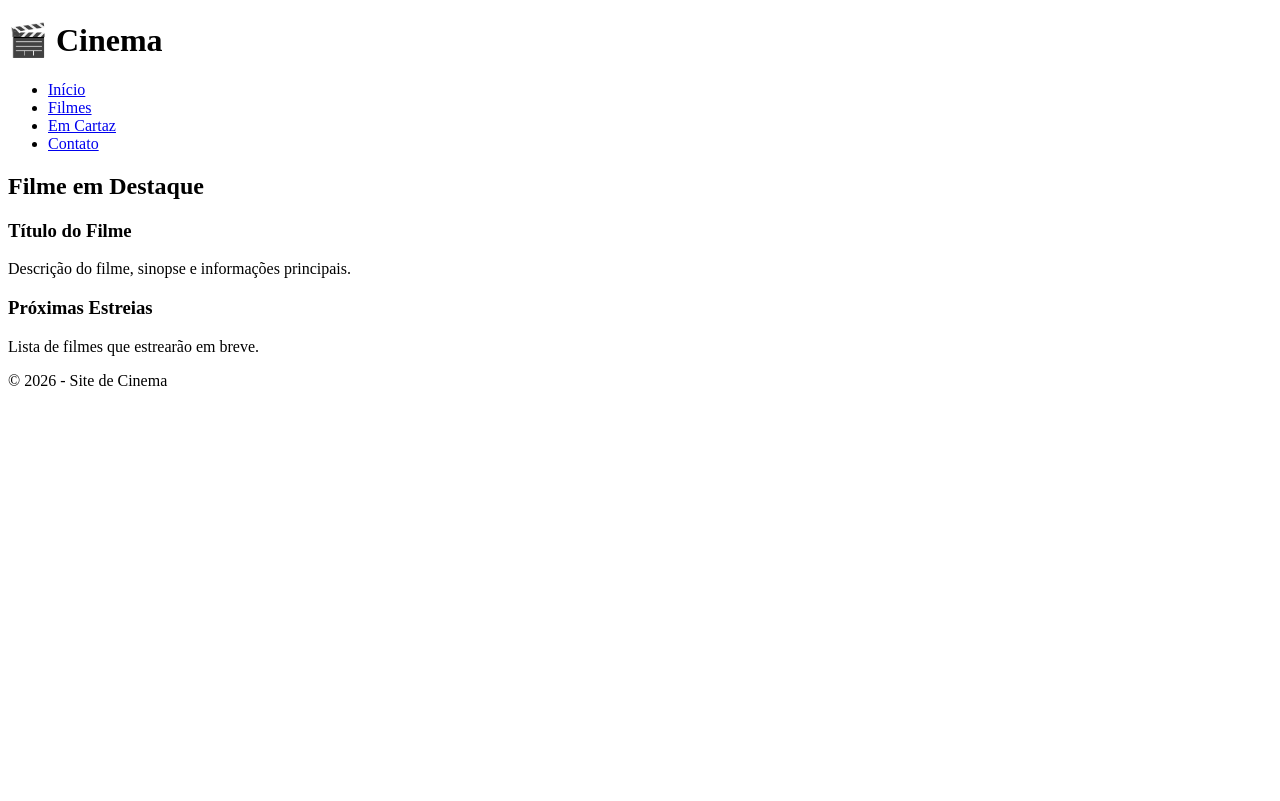
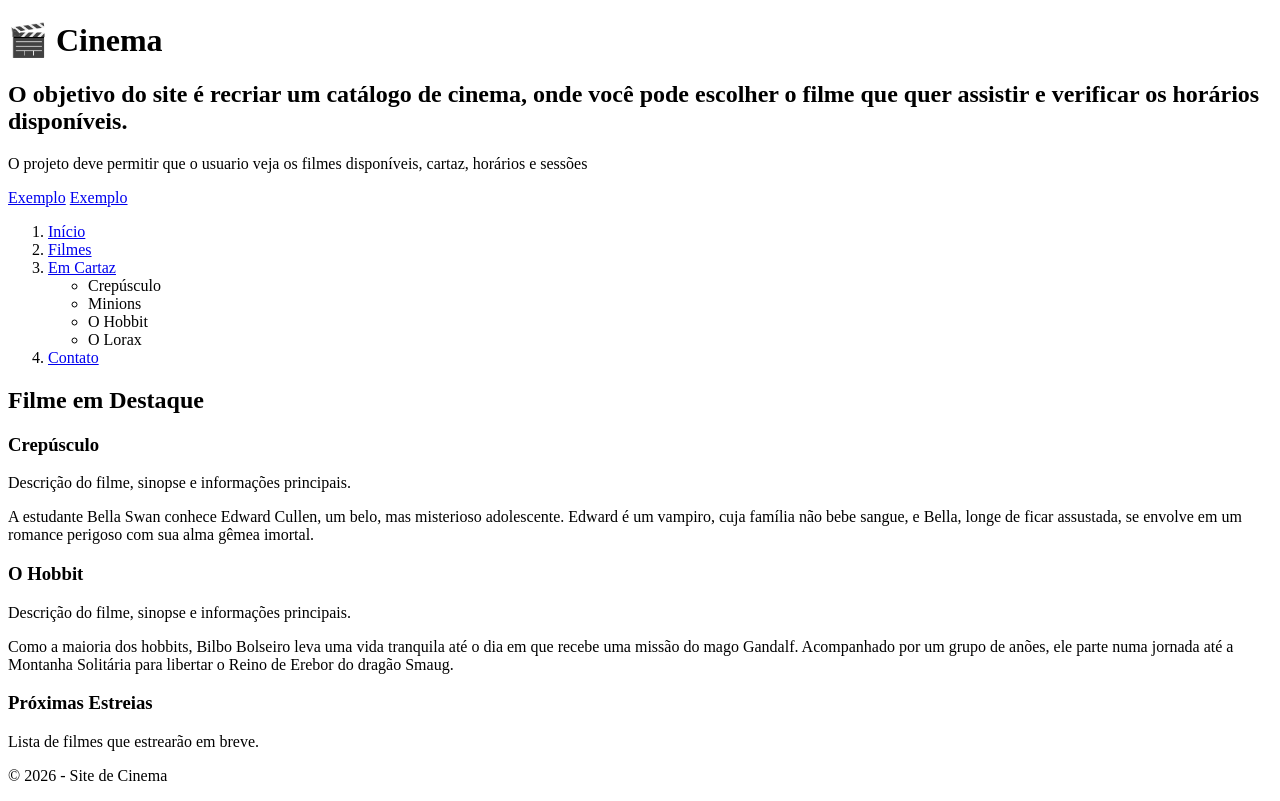
Before and after one commit to Androrc/cinema, a plain HTML site: page cinema.html in a window 1280 px wide. Drawn offline with Linux system fonts and the light colour scheme.

Commit message:
Uptd: Aula 3
- Estrutura
- Novos Tópicos

```diff
--- a/cinema.html
+++ b/cinema.html
@@ -10,13 +10,25 @@
 
     <header>
         <h1>🎬 Cinema</h1>
+        <H2>O objetivo do site é recriar um catálogo de cinema, onde você pode escolher o filme que quer assistir e verificar os horários
+            disponíveis.
+        </H2>
+        <p>O projeto deve permitir que o usuario veja os filmes disponíveis, cartaz, horários e sessões</p>
+        <a href="https://www.cinearaujo.com.br/">Exemplo</a>
+        <a href="https://www.cinemark.com.br/"> Exemplo</a>
         <nav>
-            <ul>
+            <ol>
                 <li><a href="#">Início</a></li>
                 <li><a href="#">Filmes</a></li>
                 <li><a href="#">Em Cartaz</a></li>
+                    <ul>
+                        <li>Crepúsculo</li>
+                        <li>Minions</li>
+                        <li>O Hobbit</li>
+                        <li>O Lorax</li>
+                    </ul>
                 <li><a href="#">Contato</a></li>
-            </ul>
+            </ol>
         </nav>
     </header>
 
@@ -24,8 +36,12 @@
         <section>
             <h2>Filme em Destaque</h2>
             <article>
-                <h3>Título do Filme</h3>
+                <h3>Crepúsculo</h3>
                 <p>Descrição do filme, sinopse e informações principais.</p>
+                <p>A estudante Bella Swan conhece Edward Cullen, um belo, mas misterioso adolescente. Edward é um vampiro, cuja família não bebe sangue, e Bella, longe de ficar assustada, se envolve em um romance perigoso com sua alma gêmea imortal.</p>
+                <h3>O Hobbit</h3>
+                <p>Descrição do filme, sinopse e informações principais.</p>
+                <p>Como a maioria dos hobbits, Bilbo Bolseiro leva uma vida tranquila até o dia em que recebe uma missão do mago Gandalf. Acompanhado por um grupo de anões, ele parte numa jornada até a Montanha Solitária para libertar o Reino de Erebor do dragão Smaug.</p>
             </article>
         </section>
     </main>
```
